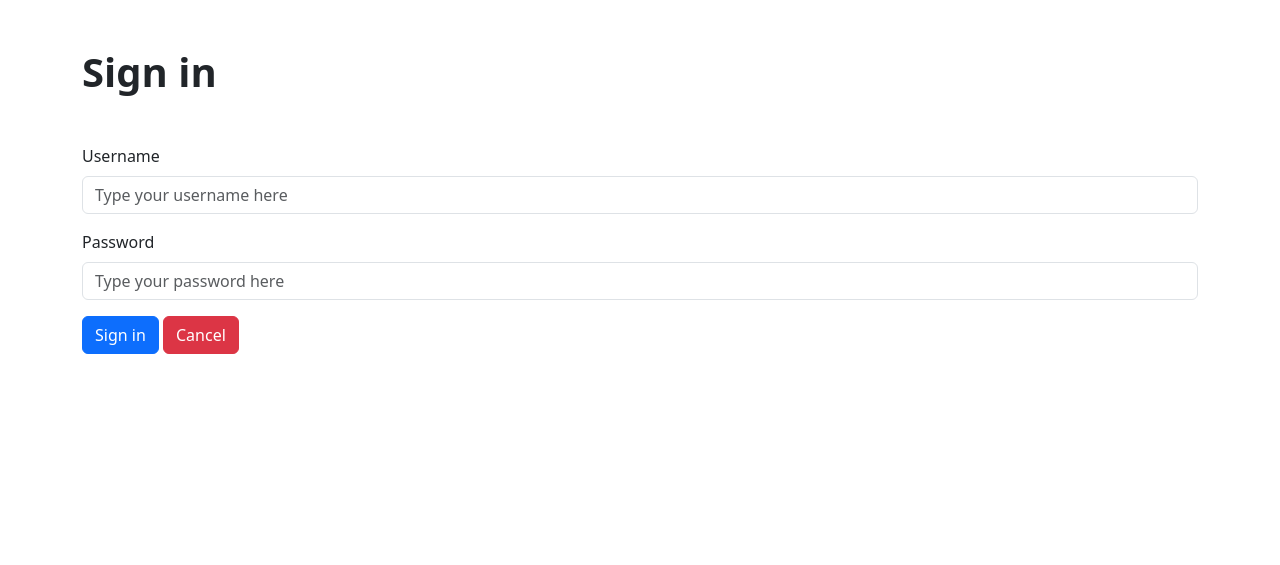
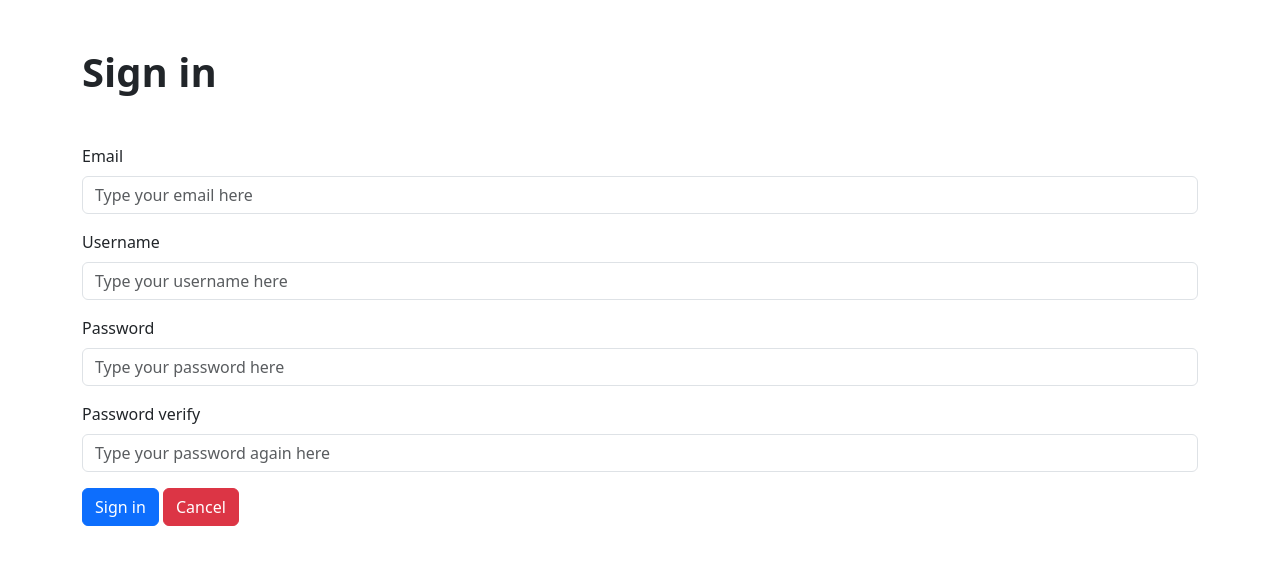
Before and after one commit to CPNV-PRETPI/ROULIN_ANTOINE, a PHP site: page /view/register.php in a window 1280 px wide. Shown: the top 565 px of the page. Run offline with PHP 8.4, Linux system fonts and the light colour scheme.

Commit message:
Ajout d'une balise texte avec un condition d'affichage qui affiche l'erreur utilisateur à l'utilisateur en cas d'erreur de register

```diff
--- a/view/register.php
+++ b/view/register.php
@@ -7,16 +7,27 @@
     <link href="https://cdn.jsdelivr.net/npm/bootstrap@5.3.0-alpha1/dist/css/bootstrap.min.css" rel="stylesheet" integrity="sha384-GLhlTQ8iRABdZLl6O3oVMWSktQOp6b7In1Zl3/Jr59b6EGGoI1aFkw7cmDA6j6gD" crossorigin="anonymous">
 </head>
 <body>
+<?php if(isset($error)):?>
+    <p><?= $error;?></p>
+<?php endif;?>
 <div class="container">
         <h1 class="my-5"><b>Sign in</b></h1>
-        <form method="post" action="../index.php?action=register">
+        <form method="POST" action="../index.php?action=register">
             <div class="mb-3">
-                <label for="Username" class="form-label">Username</label>
-                <input type="text" class="form-control" id="Username" placeholder="Type your username here" aria-describedby="emailHelp">
+                <label for="email" class="form-label">Email</label>
+                <input type="email" class="form-control" id="email" name="userEmail" placeholder="Type your email here" aria-describedby="emailHelp">
+            </div>
+            <div class="mb-3">
+                <label for="username" class="form-label">Username</label>
+                <input type="text" class="form-control" id="username" name="userUsername" placeholder="Type your username here">
             </div>
             <div class="mb-3">
                 <label for="password" class="form-label">Password</label>
-                <input type="password" class="form-control" id="password" placeholder="Type your password here">
+                <input type="password" class="form-control" id="password" name="userPassword" placeholder="Type your password here">
+            </div>
+            <div class="mb-3">
+                <label for="passwordVerify" class="form-label">Password verify</label>
+                <input type="password" class="form-control" id="passwordVerify" name="userPasswordVerify" placeholder="Type your password again here">
             </div>
             <button type="submit" class="btn btn-primary">Sign in</button>
             <a href="../index.php?action=home"><button type="button" class="btn btn-danger">Cancel</button></a>
```
